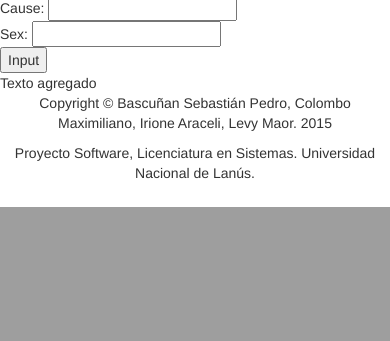
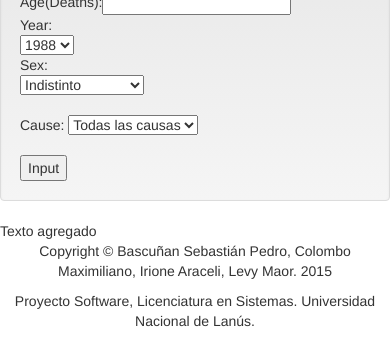
Before and after one commit to Atixx/ARMMA, a Django app: page /mapa/ in a window 390 px wide. Shown: the part 637-978 px from the top of the page. Before the commit the page ends 844 px from the top, so only its background shows below. Run offline with Django 3.2, Linux system fonts and the light colour scheme; data that the repository does not hold is empty; some libraries are stand-ins or nearby versions.

Commit message:
Selectores debajo del mapa simulan los datos que serian utilizados para popular la capa de datos del mapa

```diff
--- a/funciones/filtros.py
+++ b/funciones/filtros.py
@@ -26,7 +26,7 @@ def filtrarPaises(inicio, fin = None): #fin es excluyente, A-B no responderia co
 def generarDic(query, grupoEdad, paises):
     dic = {}
     for c in paises:
-        dic[c.name] = query.filter(country=c.country).aggregate(total=Sum(grupoEdad))['total']
+        dic[c.country] = query.filter(country=c.country).aggregate(total=Sum(grupoEdad))['total']
     #else: #Quedo para sumar 2 edades, no puede contemplar parametros variables
     #    for c in CountryCode.objects.filter(name__startswith='A'):
     #    dic[c.name] = query.filter(country=c.country).aggregate(total=Sum(grupoInicio)+Sum('deaths9'))['total']
--- a/mapa/static/mapa/js/mapa.js
+++ b/mapa/static/mapa/js/mapa.js
@@ -126,11 +126,12 @@ legend.addTo(map);
 	*/
 	$('#input').click(function(){ //Falta poner el logo de cargando
 			$.ajax({
-  			url: "data/"+$('#range').val()+"/"+$('#year').val()+"/"+$('#cause').val()+"/"+$('#sex').val()
+  			url: "data/"+$('#range').val()+"/"+$('#year').val()+"/"+$('#cause').val()+"/"+$('#sex').val()+"/"+$('#deaths').val()
 			})
 				.done(function( html ) {
 	    		$( "#agregar" ).append( html );
 	  	});
+
 		});
 
 	});
--- a/mapa/templates/mapa/index.html
+++ b/mapa/templates/mapa/index.html
@@ -4,10 +4,48 @@
 {% block contenido %}
 <div id="map"></div>
 {{test}}
-Range: <input type="text" id="range"><br>
-Year: <input type="text" id="year"><br>
-Cause: <input type="text" id="cause"><br>
-Sex: <input type="text" id="sex"><br>
-<button id="input">Input</button>
+<div class="well">
+  <div class="row">
+  <div class="col-md-2">
+    Range:<input type="text" id="range">
+  </div>
+  <div class="col-md-2">
+    Age(Deaths):<input type="text" id="deaths">
+  </div>
+  <div class="col-md-2">
+  Year:</br>
+    <select id="year">
+      {% for year in years%}
+      <option value="{{year}}">{{year}}</option>
+      {%endfor%}
+    </select>
+  </div>
+  <div class="col-md-2">
+    Sex:</br>
+    <select id="sex">
+      <option value="0">Indistinto</option>
+      <option value="1">Masculino</option>
+      <option value="2">Femenino</option>
+      <option value="9">No Especificado</option>
+    </select>
+  </div>
+</div>
+<div class="row">
+</br>
+  <div class="col-md-8">
+      Cause:
+      <select id="cause">
+        <option value="0">Todas las causas</option>
+        {% for c in causas%}
+        <option value="{{c.id}}">{{c.CauseDescription}}</option>
+        {%endfor%}
+      </select>
+  </div>
+  <div class="col-md-2">
+  </br>
+    <button id="input">Input</button>
+  </div>
+</div>
+</div>
 <div id="agregar">Texto agregado</div>
 {% endblock contenido %}
--- a/mapa/urls.py
+++ b/mapa/urls.py
@@ -4,5 +4,5 @@ from . import views
 
 urlpatterns = [
     url(r'^$',views.index,name='index'),
-    url(r'^data/(?P<paises>[A-Z]{1,2})/(?P<anio>[0-9]{4})/(?P<causaId>[0-9]{1,2})/(?P<sexo>[1,2,0])/$', views.data, name='data'),
+    url(r'^data/(?P<paises>[A-Z]{1,2})/(?P<anio>[0-9]{4})/(?P<causaId>[0-9]{1,2})/(?P<sexo>[1,2,0])/(?P<deaths>[0-9]{1,2})$', views.data, name='data'),
 ]
--- a/mapa/views.py
+++ b/mapa/views.py
@@ -6,7 +6,9 @@ import pdb
 
 # Create your views here.
 def index(request):
-    context = {}
+    causas = Cause.objects.all()
+    years = range(1988, 2014)
+    context = {"causas" : causas, "years" : years }
     return render(request, 'mapa/index.html',context)
 
 # Garantizado desde URLs que solo pueda entrar 1 o 2 letras como parametro paises (primer letra)
@@ -14,7 +16,7 @@ def index(request):
 # ID de causa (pk del modelo)
 # en caso que sea todas las causas se usara id=0 y aca se resuelve a 'AAA'
 #
-def data(request, paises, anio,sexo, causaId):
+def data(request, paises, anio,sexo, causaId, deaths):
     #pdb.set_trace()
     if int(causaId) == 0:
         causaIni = "AAA"
@@ -29,6 +31,7 @@ def data(request, paises, anio,sexo, causaId):
         paises = filtrarPaises(paises[0],paises[1])
     else:
         paises = filtrarPaises(paises[0])
-    diccionario = generarDic(query, "deaths9",paises)
+    deathSearch = "deaths"+deaths
+    diccionario = generarDic(query,deathSearch,paises)
     context = {"test" : diccionario}
     return render(request, 'mapa/data.html',context)
```
